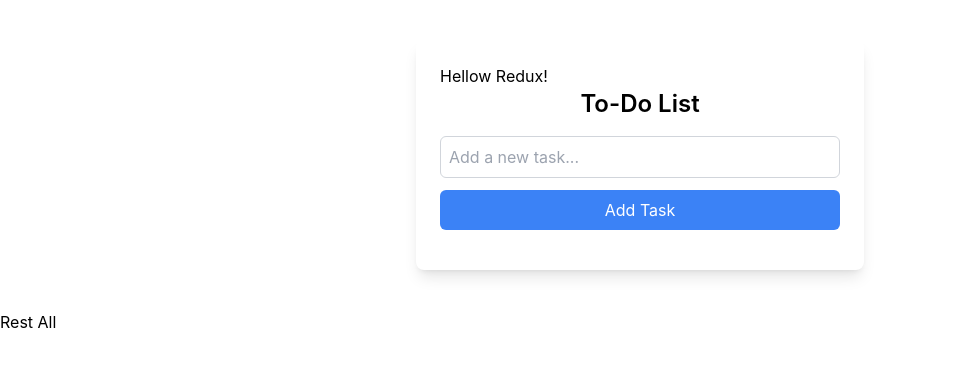
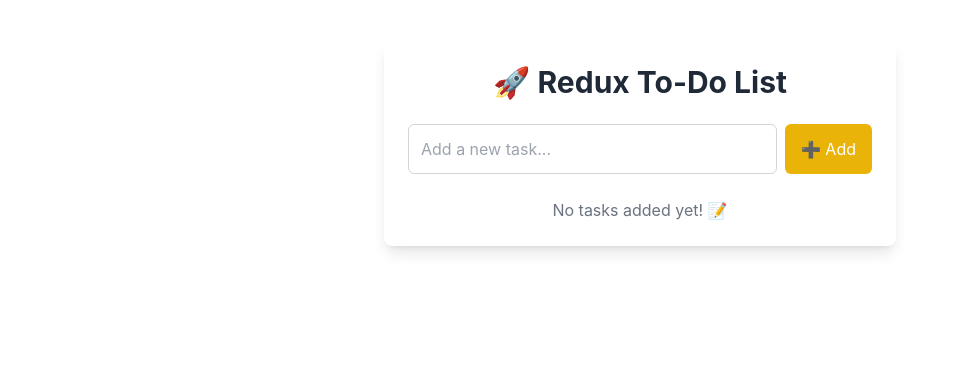
Before and after one commit to AKSHAW6299/ReduxTodoList, a React (Create React App) app: page / in a window 1280 px wide. Shown: the top 366 px of the page, without its empty margins (0-955 px from the left). Built offline with nearby package versions, Linux system fonts and the light colour scheme.

Commit message:
chanegs and bugs

```diff
--- a/src/views/todo/Todo.jsx
+++ b/src/views/todo/Todo.jsx
@@ -1,66 +1,71 @@
-import React, { useState } from 'react'
-import { addTodo, deleteTodo, removeTodo } from '../../actions/index'
-import { useDispatch, useSelector } from 'react-redux';
-
+import React, { useState } from "react";
+import { addTodo, deleteTodo, removeTodo } from "../../actions/index";
+import { useDispatch, useSelector } from "react-redux";
 
 function Todo() {
-
-  const anandList = useSelector((state) => state.todoReducers.anandList)
-  console.log('Store data :', anandList);
+  const anandList = useSelector((state) => state.todoReducers.anandList);
   const dispatch = useDispatch();
-
-  const [inputData, setInputData] = useState('')
-
-  // To get data from store
-
-
-
+  const [inputData, setInputData] = useState("");
 
   return (
-    <>
-      <div className="max-w-md mx-auto my-10 p-6 bg-white shadow-lg rounded-lg">
-        <h1>Hellow Redux!</h1>
-        <h2 className="text-center text-2xl font-semibold mb-4">To-Do List</h2>
+    <div className="max-w-lg mx-auto my-10 p-6 bg-white shadow-lg rounded-lg">
+      <h1 className="text-3xl font-bold text-center text-gray-800 mb-6">
+        🚀 Redux To-Do List
+      </h1>
 
-        <div className="mb-4">
+      {/* Input Section */}
+      <div className="flex gap-2">
         <input
           value={inputData}
           onChange={(event) => setInputData(event.target.value)}
           type="text"
-            className="w-full p-2 border border-gray-300 rounded-md focus:outline-none focus:ring-2 focus:ring-blue-500"
+          className="flex-1 p-3 border border-gray-300 rounded-md focus:outline-none focus:ring-2 focus:ring-blue-500"
           placeholder="Add a new task..."
         />
         <button
-            onClick={() => dispatch(addTodo(inputData), setInputData(''))}
-            className="w-full mt-3 bg-blue-500 text-white py-2 rounded-md hover:bg-blue-600"
+          onClick={() => {
+            dispatch(addTodo(inputData));
+            setInputData("");
+          }}
+          className="bg-yellow-500 text-white px-4 py-3 rounded-md hover:bg-yellow-600 transition duration-300"
         >
-            Add Task
+          ➕ Add
         </button>
       </div>
-      </div>
 
-      {/* Display To-Do List */}
-      <ul className="mt-4">
-        {anandList.map((todo) => (
+      {/* To-Do List */}
+      <ul className="mt-6 space-y-3">
+        {anandList.length === 0 ? (
+          <p className="text-center text-gray-500">No tasks added yet! 📝</p>
+        ) : (
+          anandList.map((todo) => (
             <li
               key={todo.id}
-            className="flex justify-between items-center bg-gray-100 p-2 my-2 rounded-md"
+              className="flex justify-between items-center bg-gray-100 p-3 rounded-md shadow-sm hover:shadow-md transition duration-300"
             >
-            <span>{todo.data}</span>
+              <span className="text-gray-700">{todo.data}</span>
               <button
                 onClick={() => dispatch(deleteTodo(todo.id))}
-              className="bg-red-500 text-white px-3 py-1 rounded-md hover:bg-red-600"
+                className="bg-red-500 text-white px-3 py-1 rounded-md hover:bg-red-600 transition duration-300"
               >
-              Delete
+                ❌ Delete
               </button>
             </li>
-        ))}
+          ))
+        )}
       </ul>
 
-      <button onClick={() => dispatch(removeTodo())}>Rest All</button>
-
-    </>
-  )
+      {/* Reset Button */}
+      {anandList.length > 0 && (
+        <button
+          onClick={() => dispatch(removeTodo())}
+          className="w-full mt-6 bg-gray-500 text-white py-2 rounded-md hover:bg-gray-600 transition duration-300"
+        >
+          🔄 Reset All
+        </button>
+      )}
+    </div>
+  );
 }
 
-export default Todo
+export default Todo;
```
Lines whose indentation alone changed are shown as unchanged.
